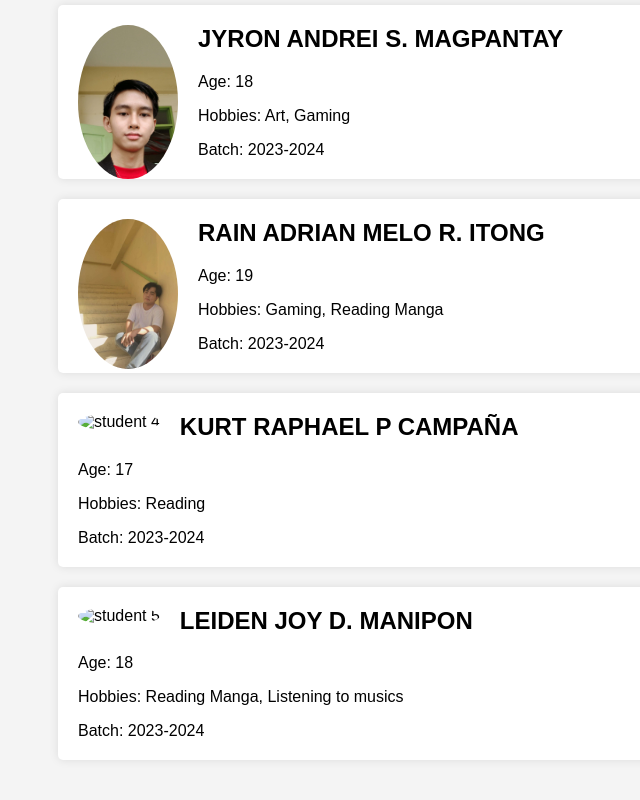
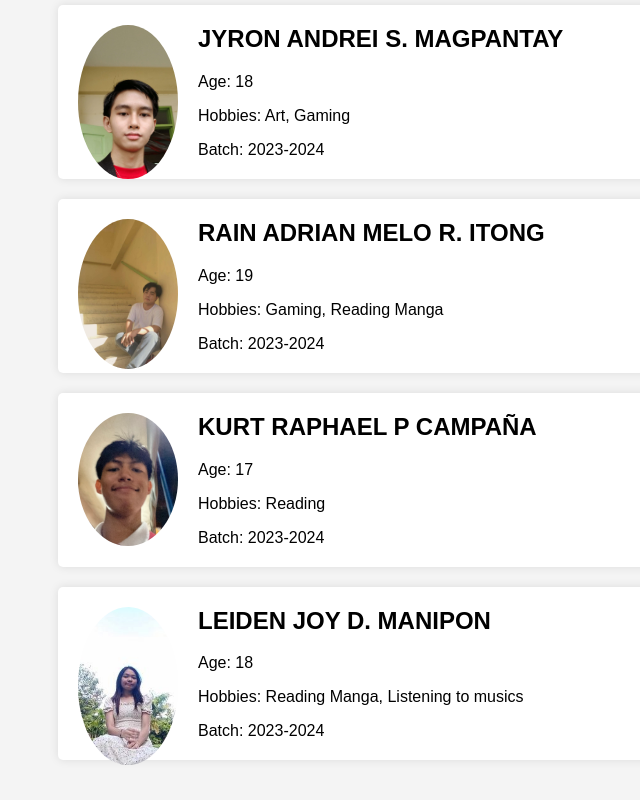
Before and after one commit to JosephJanrene/CSS12-E-Tech-Final-Task, a plain HTML site: page index.html in a window 1280 px wide. Shown: the part 367-1167 px from the top of the page, without its empty margins (70-710 px from the left). Drawn offline with Linux system fonts and the light colour scheme.

Commit message:
Update index.html

```diff
--- a/index.html
+++ b/index.html
@@ -89,14 +89,14 @@
             <p>Batch: 2023-2024</p>
         </div>
         <div class="student">
-            <img src="student4.jpg" alt="student 4">
+            <img src="Kurtie.jpg" alt="student 4">
             <h2>KURT RAPHAEL P CAMPAÑA</h2>
             <p>Age: 17</p>
             <p>Hobbies: Reading</p>
             <p>Batch: 2023-2024</p>
         </div>
         <div class="student">
-            <img src="student5.jpg" alt="student 5">
+            <img src="Leider.jpg" alt="student 5">
             <h2>LEIDEN JOY D. MANIPON</h2>
             <p>Age: 18</p>
             <p>Hobbies: Reading Manga, Listening to musics</p>
```
